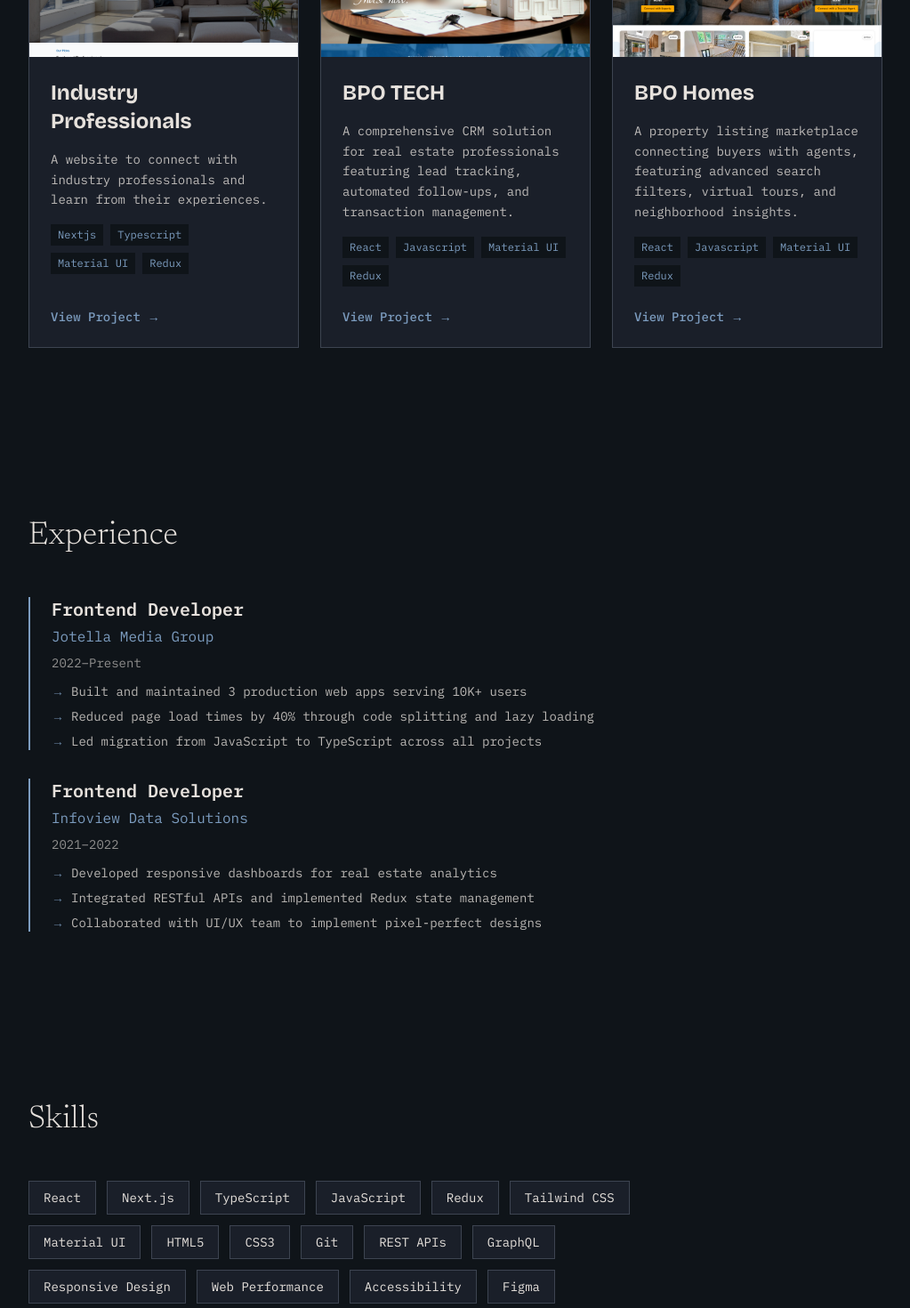
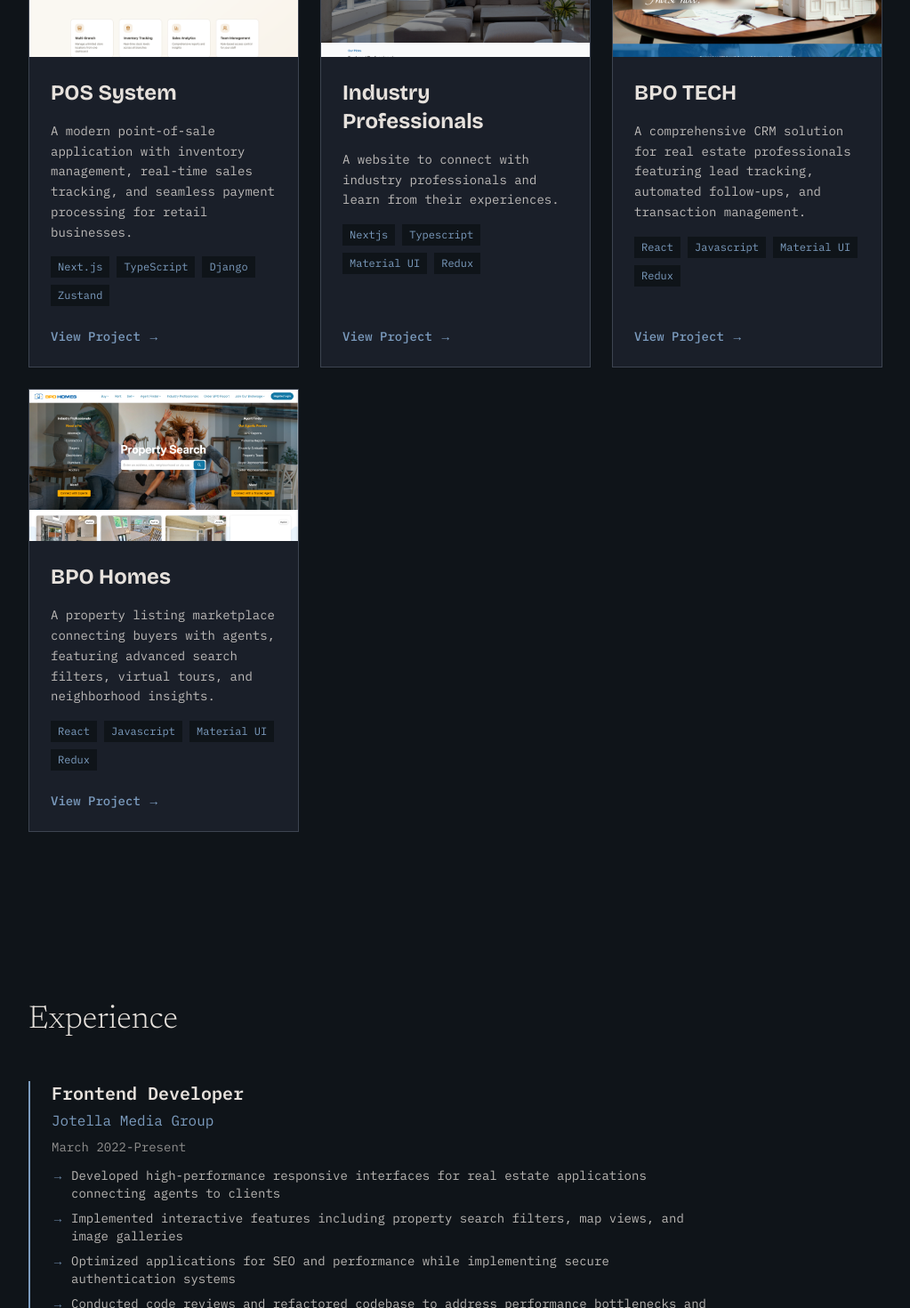
Before and after one commit to ceesiyamoah/porfolio, a Next.js app: page / in a window 1280 px wide. Shown: the part 980-2450 px from the top of the page at 89% size, without its empty margins (128-1151 px from the left). Built offline with nearby package versions, Linux system fonts and the light colour scheme.

Commit message:
added pos

```diff
--- a/app/page.tsx
+++ b/app/page.tsx
@@ -14,6 +14,14 @@ interface Project {
 	link: string;
 }
 const projects: Project[] = [
+	{
+		title: 'POS System',
+		description:
+			'A modern point-of-sale application with inventory management, real-time sales tracking, and seamless payment processing for retail businesses.',
+		tech: 'Next.js, TypeScript, Django, Zustand',
+		image: '/pos_main.png',
+		link: 'https://pos-testing.cyrilyamoah.com',
+	},
 	{
 		title: 'Industry Professionals',
 		description: 'A website to connect with industry professionals and learn from their experiences.',
@@ -43,21 +51,22 @@ const experience = [
 	{
 		position: 'Frontend Developer',
 		company: 'Jotella Media Group',
-		date: '2022–Present',
+		date: 'March 2022-Present',
 		highlights: [
-			'Built and maintained 3 production web apps serving 10K+ users',
-			'Reduced page load times by 40% through code splitting and lazy loading',
-			'Led migration from JavaScript to TypeScript across all projects',
+			'Developed high-performance responsive interfaces for real estate applications connecting agents to clients',
+			'Implemented interactive features including property search filters, map views, and image galleries',
+			'Optimized applications for SEO and performance while implementing secure authentication systems',
+			'Conducted code reviews and refactored codebase to address performance bottlenecks and improve maintainability',
 		],
 	},
 	{
 		position: 'Frontend Developer',
 		company: 'Infoview Data Solutions',
-		date: '2021–2022',
+		date: 'June 2021-March 2022',
 		highlights: [
-			'Developed responsive dashboards for real estate analytics',
-			'Integrated RESTful APIs and implemented Redux state management',
-			'Collaborated with UI/UX team to implement pixel-perfect designs',
+			'Built responsive web application for school management system complementing existing mobile app',
+			'Integrated backend APIs to display real-time data including student records, class schedules, and academic resources',
+			'Implemented authentication and authorization mechanisms based on roles and permissions',
 		],
 	},
 ];
@@ -77,8 +86,7 @@ const skills = [
 	'GraphQL',
 	'Responsive Design',
 	'Web Performance',
-	'Accessibility',
-	'Figma',
+	'Django',
 ];
 
 const contactLinks = [
```
Also changed, not shown: public/pos_main.png (added).
